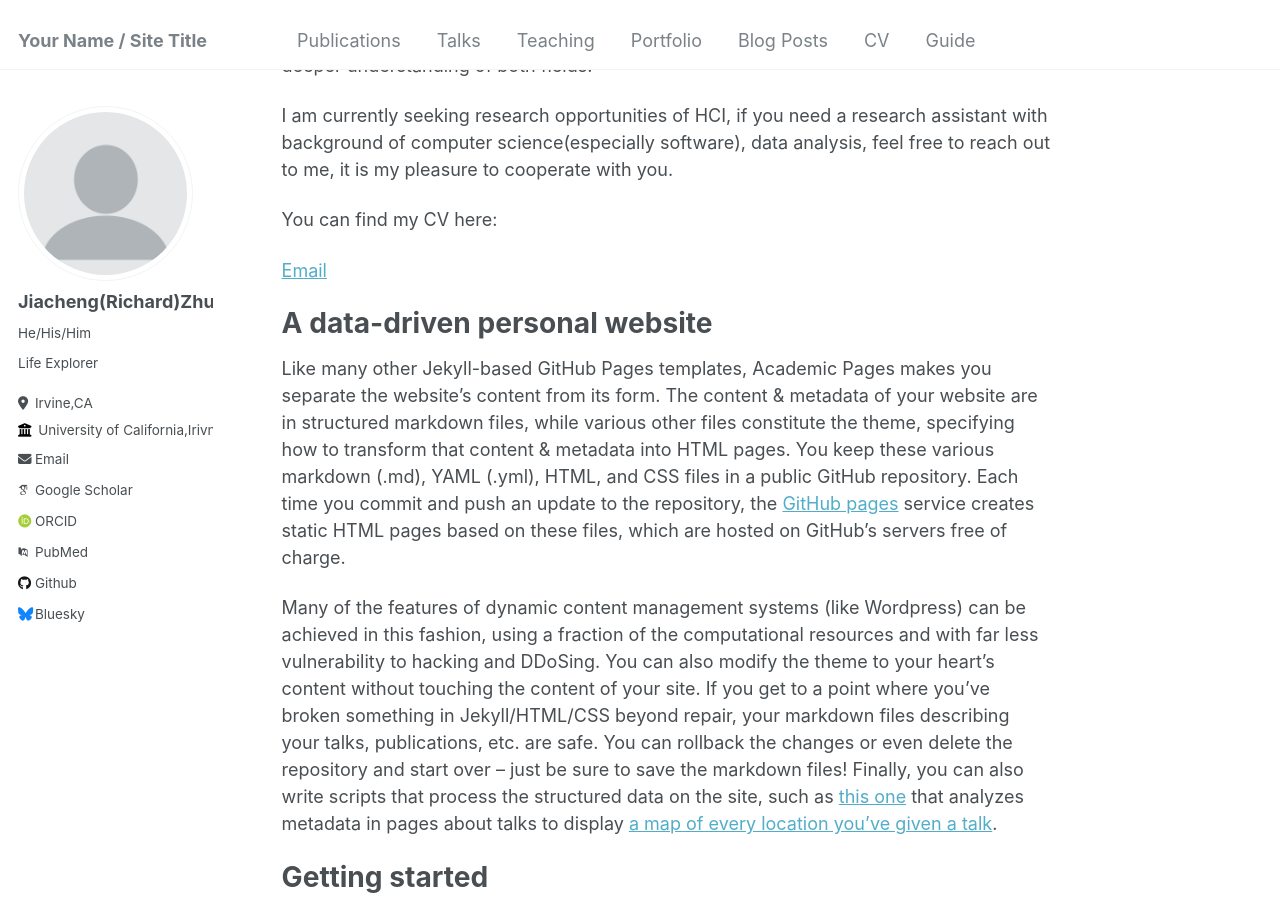
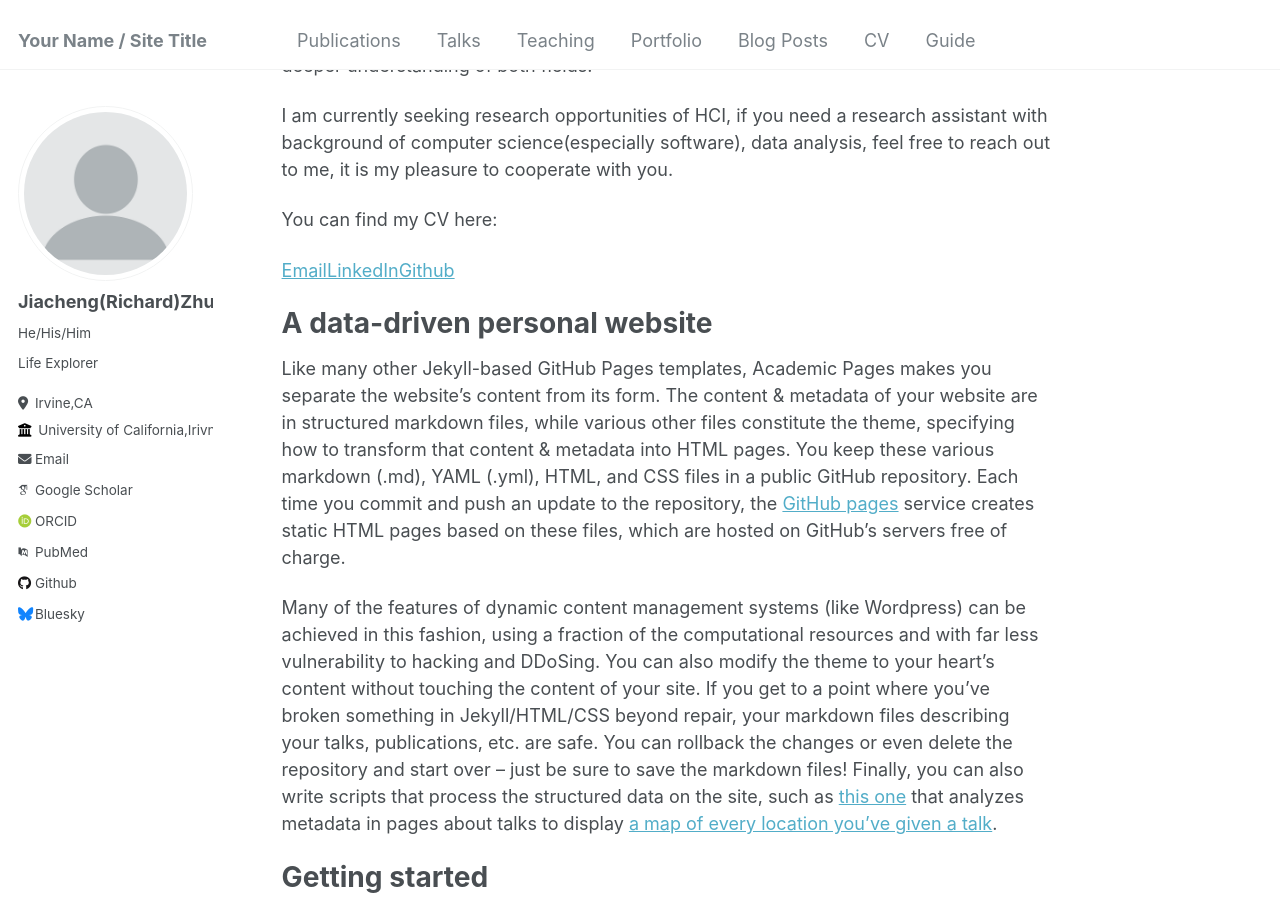
Before and after one commit to RJCheuk/rjcheuk.github.io, a Jekyll site: the page built from _pages/about.md, in a window 1280 px wide and 900 px high, scrolled down 309 px. Built offline with Jekyll 4.4.1, drawn with Linux system fonts in a browser that asks for light colours; some web fonts are replaced.

Commit message:
Update about.md

```diff
--- a/_pages/about.md
+++ b/_pages/about.md
@@ -15,7 +15,7 @@ I am currently seeking research opportunities of HCI,  if you need a research as
 
 You can find my CV here:
 
-[Email](mailto:zhuoj5@uci.edu)
+[Email](mailto:zhuoj5@uci.edu)[LinkedIn](www.linkedin.com/in/jiacheng-zhuo-8b6502285)[Github](https://github.com/RJCheuk)
 
 A data-driven personal website
 ======
```
